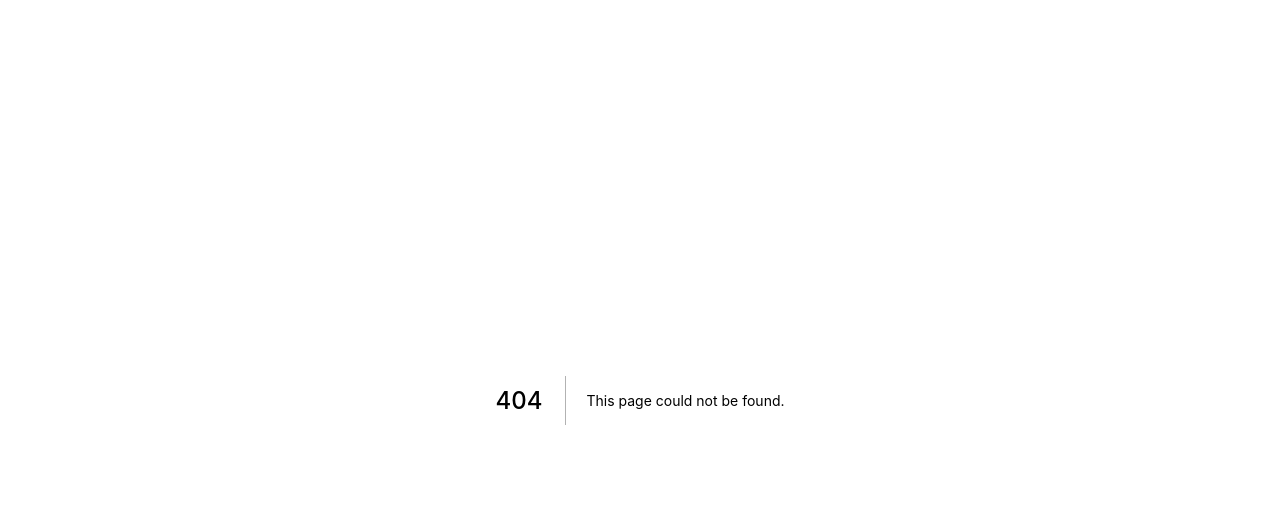
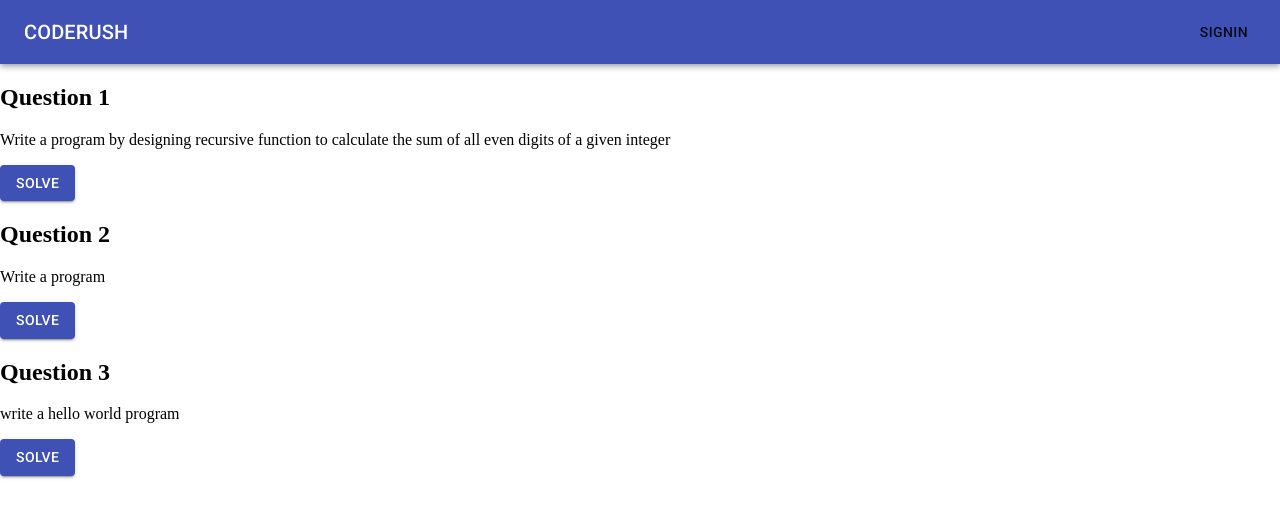
Before and after one commit to aditya-mitra/code-rush, a Next.js app in the folder frontend/: page /questions in a window 1280 px wide. Before the commit this address had no page. Shown: the top 518 px of the page. Built offline with nearby package versions, Linux system fonts and the light colour scheme; no server answers.

Commit message:
added all questions page

```diff
--- /dev/null
+++ b/frontend/components/AllQuestions/Card.js
@@ -0,0 +1,21 @@
+import Button from "@material-ui/core/Button";
+
+function Card(props) {
+  return (
+    <div className="card">
+      <div className="top">
+        <h2 className="name">{props.title}</h2>
+      </div>
+      <div className="bottom">
+        <p className="info">{props.sub}</p>
+      </div>
+      <div className="solve">
+        <Button variant="contained" color="primary">
+          Solve
+        </Button>
+      </div>
+    </div>
+  );
+}
+
+export default Card;
--- /dev/null
+++ b/frontend/components/AllQuestions/index.js
@@ -0,0 +1,15 @@
+import dynamic from 'next/dynamic'
+const Card = dynamic(()=>import('./Card'),{ssr:false})
+import questions from "./questions";
+
+function App() {
+  return (
+    <div>
+      <Card title={questions[0].title} sub={questions[0].sub} />
+      <Card title={questions[1].title} sub={questions[1].sub} />
+      <Card title={questions[2].title} sub={questions[2].sub} />
+    </div>
+  );
+}
+
+export default App;
--- /dev/null
+++ b/frontend/components/AllQuestions/questions.js
@@ -0,0 +1,17 @@
+const questions = [
+    {
+      title: "Question 1",
+      sub:
+        "Write a program by designing recursive function to calculate the sum of all even digits of a given integer "
+    },
+    {
+      title: "Question 2",
+      sub: "Write a program "
+    },
+    {
+      title: "Question 3",
+      sub: "write a hello world program "
+    }
+  ];
+
+  export default questions;
--- /dev/null
+++ b/frontend/pages/questions/index.js
@@ -0,0 +1,9 @@
+import Layout from '../../components/layout'
+import AllQuestions from '../../components/AllQuestions'
+
+function AllQuestionsPage(){
+
+    return <AllQuestions/>
+}
+
+export default Layout(AllQuestionsPage);
```
